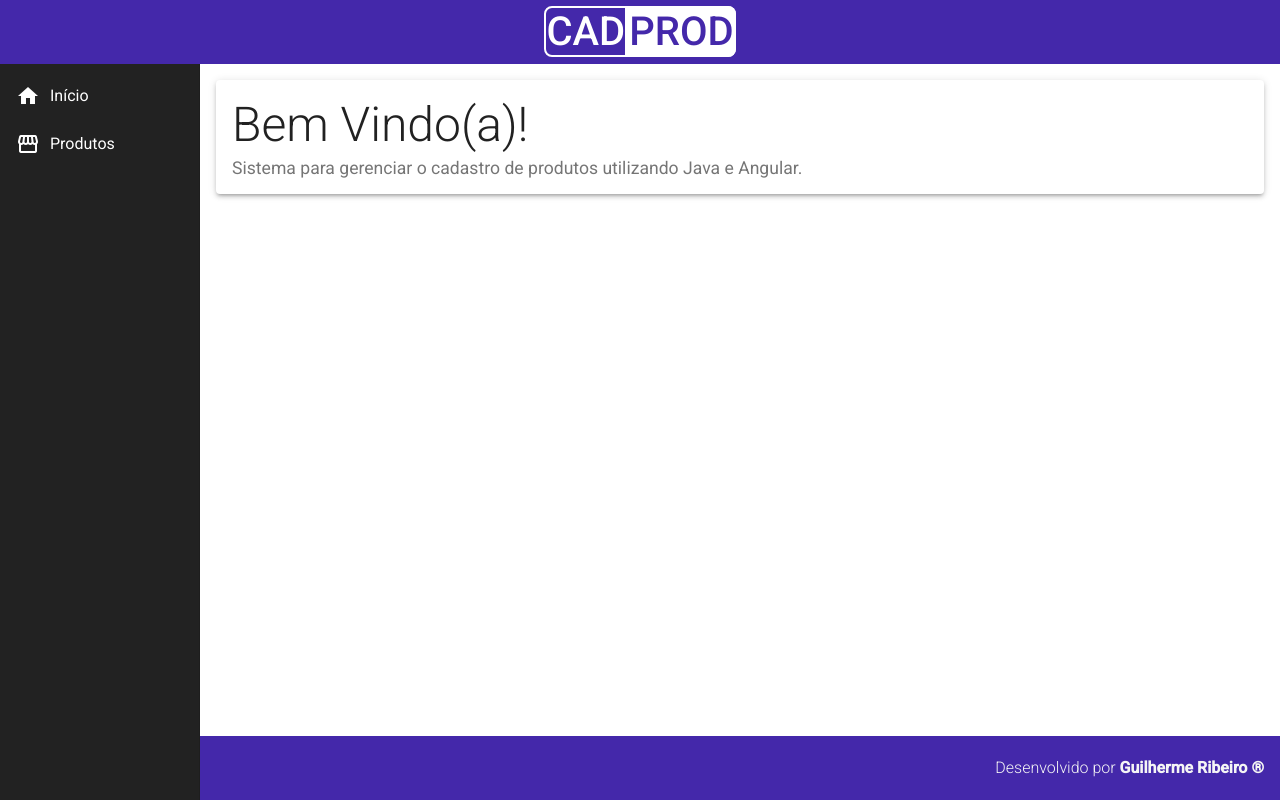
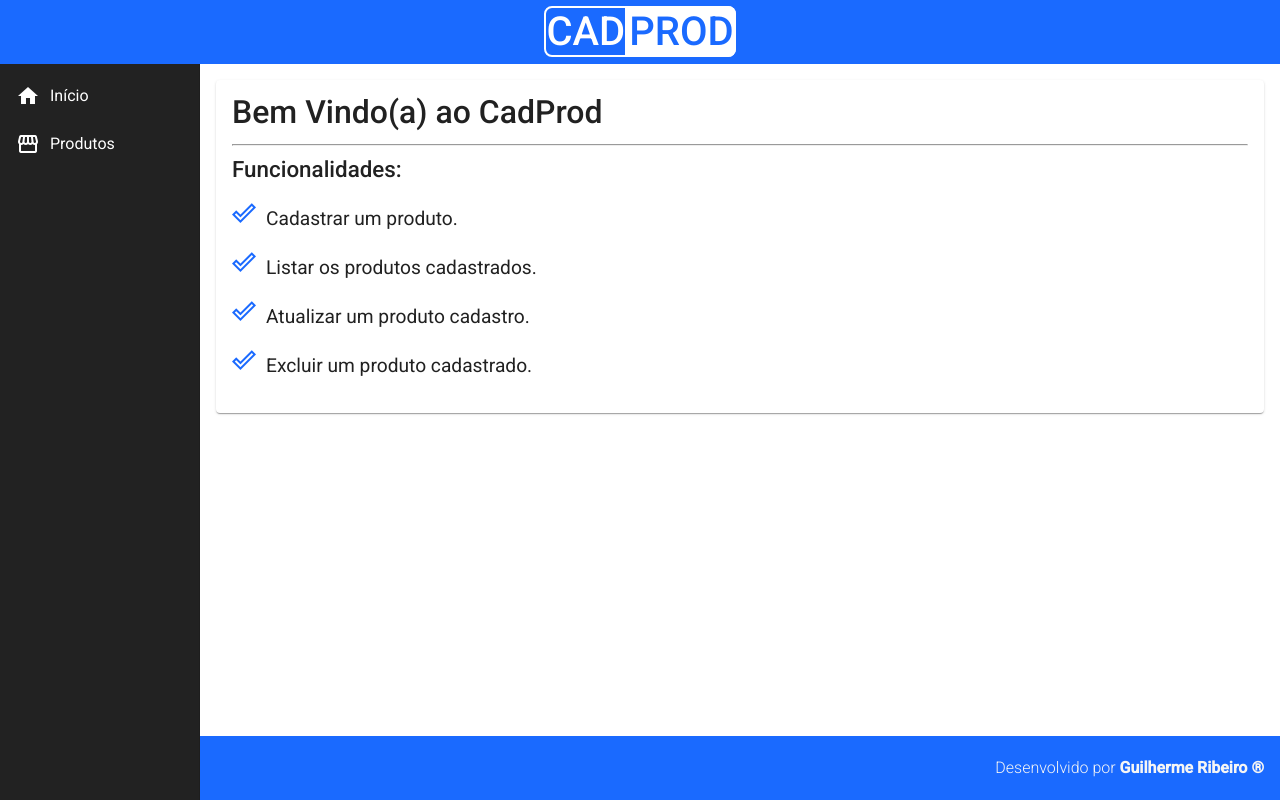
Before and after one commit to guilhermeribeir0/cadastro-produtos-angular, an Angular app in the folder frontend/app/: page / in a window 1280 px wide. Built offline with nearby package versions, Linux system fonts and the light colour scheme.

Commit message:
ajustado componente home

```diff
--- a/frontend/app/src/app/components/shared/material/material.module.ts
+++ b/frontend/app/src/app/components/shared/material/material.module.ts
@@ -13,6 +13,7 @@ import { MatSortModule } from '@angular/material/sort';
 import { MatSnackBarModule } from '@angular/material/snack-bar';
 import { MatProgressSpinnerModule } from '@angular/material/progress-spinner';
 import { MatDialogModule } from '@angular/material/dialog';
+import { MatIconModule } from '@angular/material/icon';
 import { CommonModule } from '@angular/common';
 
 
@@ -32,7 +33,8 @@ import { CommonModule } from '@angular/common';
     MatSortModule,
     MatTableModule,
     MatToolbarModule,
-    MatDialogModule
+    MatDialogModule,
+    MatIconModule
   ],
   imports: [
     CommonModule
--- a/frontend/app/src/app/components/template/footer/footer.component.css
+++ b/frontend/app/src/app/components/template/footer/footer.component.css
@@ -1,7 +1,7 @@
 .footer {
     position: fixed;
     bottom: 0;
-    background-color: rgb(68, 40, 170);
+    background-color: #1A6AFF;
     display: flex;
     justify-content: flex-end;
     color: whitesmoke;
--- a/frontend/app/src/app/components/template/header/header.component.css
+++ b/frontend/app/src/app/components/template/header/header.component.css
@@ -2,7 +2,7 @@
     display: flex;
     align-items: center;
     justify-content: center;
-    background: rgb(68, 40, 170);
+    background: #1A6AFF;
 }
 
 .header a {
@@ -32,7 +32,7 @@
 
 #prod {
     background-color: white;
-    color: rgb(68, 40, 170);
+    color: #1A6AFF;
     border: 2px solid white;
     border-radius: 0px 8px 8px 0px;
 }
--- a/frontend/app/src/app/components/template/nav/nav.component.css
+++ b/frontend/app/src/app/components/template/nav/nav.component.css
@@ -18,5 +18,5 @@
 }
 
 .sidenav a:hover {
-    color: rgb(68, 40, 170);
+    color: #1A6AFF;
 }
--- a/frontend/app/src/app/views/home/home.component.css
+++ b/frontend/app/src/app/views/home/home.component.css
@@ -1,9 +1,17 @@
-.home .title {
-    font-size: 3rem;
-    font-weight: 300;
-    line-height: 1.2;
+.titulo {
+    font-size: 2rem;
+    font-weight: 500;
 }
 
-.home .subtitle {
-    font-size: 1.1rem;
+mat-icon {
+    color: #1A6AFF;
 }
+
+.topico {
+    font-size: 1.4rem;
+}
+
+.lista {
+    margin-left: 10px;
+    font-size: 1.2rem;
+}
--- a/frontend/app/src/app/views/home/home.component.html
+++ b/frontend/app/src/app/views/home/home.component.html
@@ -1,8 +1,15 @@
-<mat-card class="home mat-elevation-z3">
-    <mat-card-title class="title">
-        Bem Vindo(a)!
-    </mat-card-title>
-    <mat-card-subtitle class="subtitle">
-        Sistema para gerenciar o cadastro de produtos utilizando Java e Angular.
-    </mat-card-subtitle>
-</mat-card>
+<div class="container-home">
+    <mat-card>
+        <h1 class="titulo">
+            Bem Vindo(a) ao CadProd
+        </h1>
+        <hr>
+        <h2 class="topico">Funcionalidades:</h2>
+        <div>
+            <h3><mat-icon>done_outline</mat-icon><span class="lista">Cadastrar um produto.</span></h3>
+            <h3><mat-icon>done_outline</mat-icon><span class="lista">Listar os produtos cadastrados.</span></h3>
+            <h3><mat-icon>done_outline</mat-icon><span class="lista">Atualizar um produto cadastro.</span></h3>
+            <h3><mat-icon>done_outline</mat-icon><span class="lista">Excluir um produto cadastrado.</span></h3>
+        </div>
+    </mat-card>
+</div>
```
